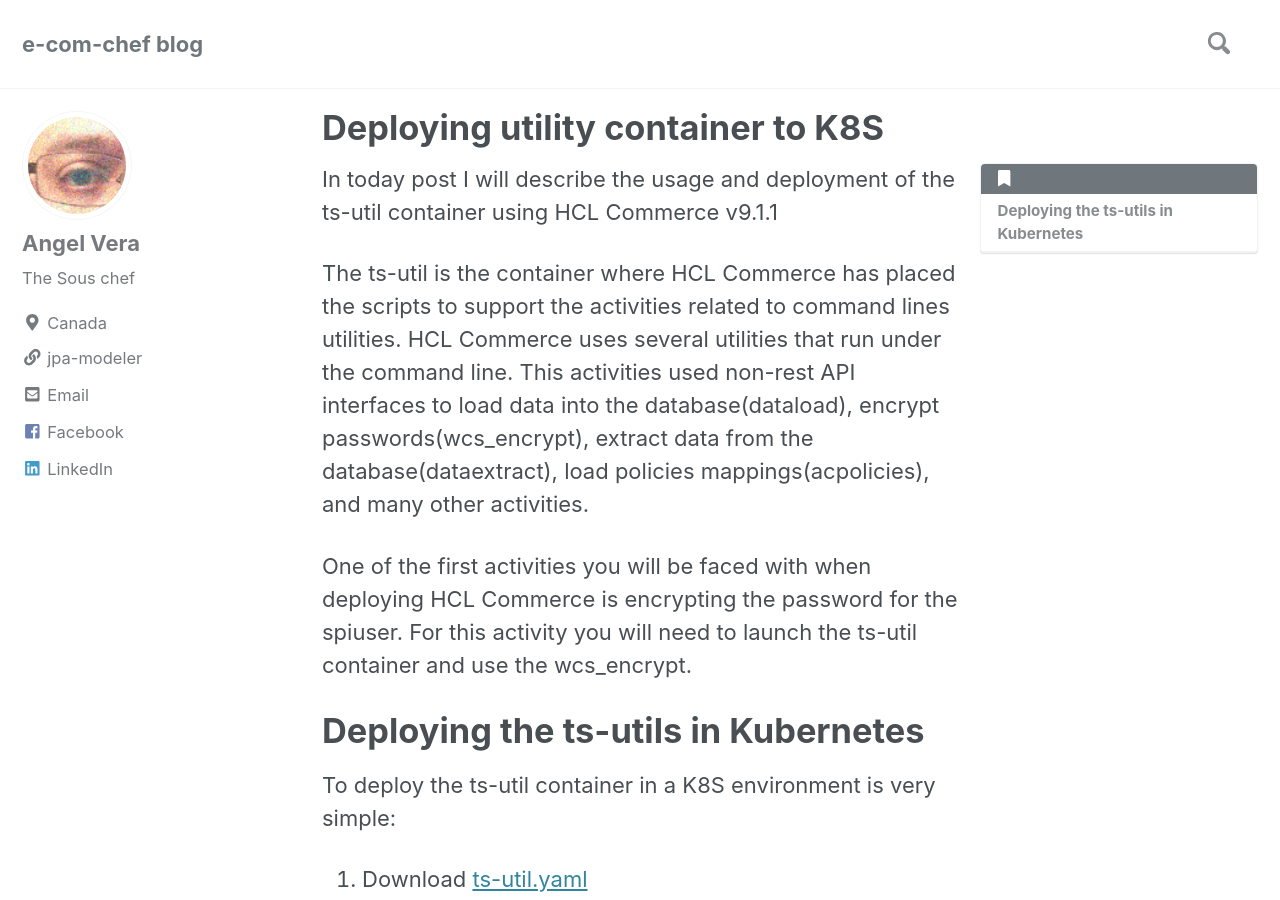
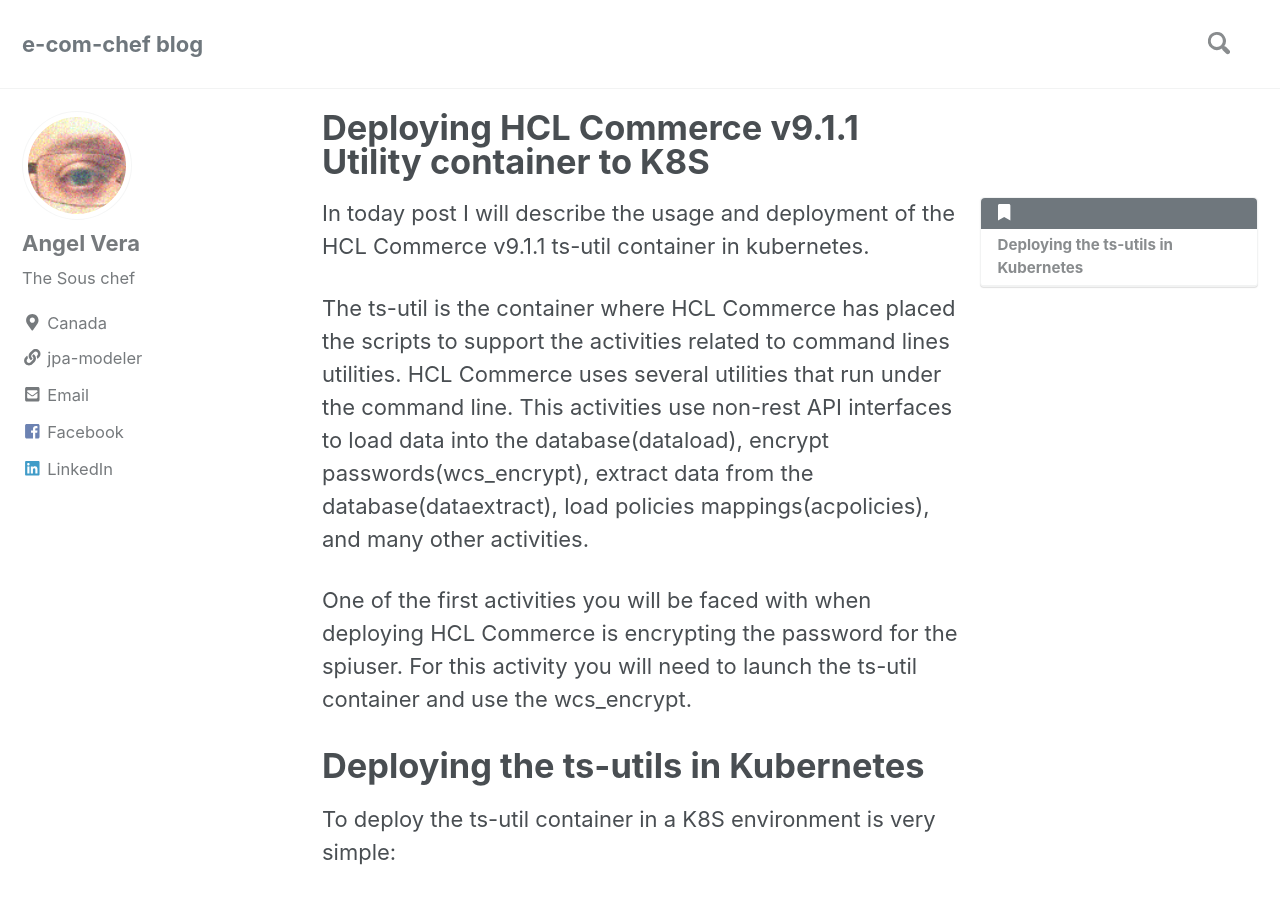
Before and after one commit to arvera/blog, a Jekyll site: the page built from _posts/2020-08-27-deploy-ts-utils.md, in a window 1280 px wide and 900 px high. Built offline with Jekyll 4.4.1, drawn with Linux system fonts in a browser that asks for light colours; cached includes are drawn as plain includes; nearby versions of some CDN libraries.

Commit message:
fixing typos

```diff
--- a/_posts/2020-08-27-deploy-ts-utils.md
+++ b/_posts/2020-08-27-deploy-ts-utils.md
@@ -1,12 +1,12 @@
 ---
 layout: single
-title: Deploying utility container to K8S
+title: Deploying HCL Commerce v9.1.1 Utility container to K8S
 date: 2020-08-27
 tag: deploy ts-utils
 ---
-In today post I will describe the usage and deployment of the ts-util container using HCL Commerce v9.1.1
+In today post I will describe the usage and deployment of the HCL Commerce v9.1.1 ts-util container in kubernetes.
 
-The ts-util is the container where HCL Commerce has placed the scripts to support the activities related to command lines utilities. HCL Commerce uses several utilities that run under the command line. This activities used non-rest API interfaces to load data into the database(dataload), encrypt passwords(wcs_encrypt), extract data from the database(dataextract), load policies mappings(acpolicies), and many other activities.
+The ts-util is the container where HCL Commerce has placed the scripts to support the activities related to command lines utilities. HCL Commerce uses several utilities that run under the command line. This activities use non-rest API interfaces to load data into the database(dataload), encrypt passwords(wcs_encrypt), extract data from the database(dataextract), load policies mappings(acpolicies), and many other activities.
 
 One of the first activities you will be faced with when deploying HCL Commerce is encrypting the password for the spiuser. For this activity you will need to launch the ts-util container and use the wcs_encrypt.
 
```
